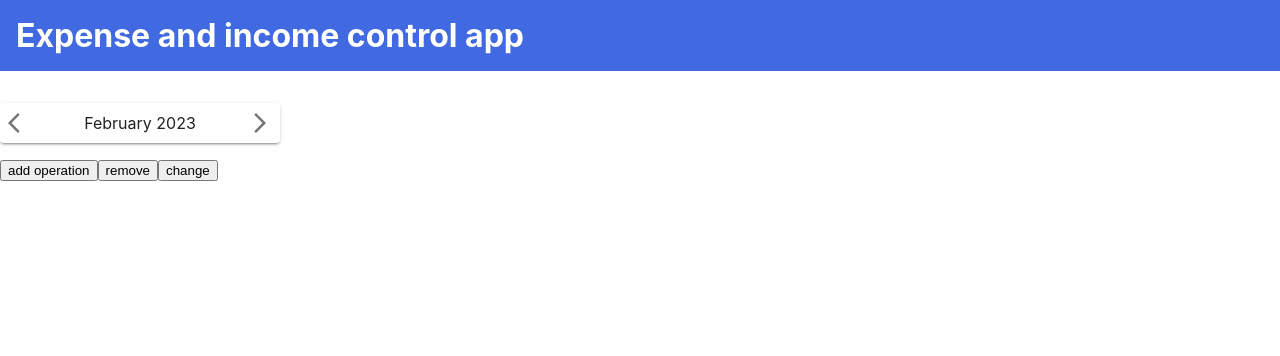
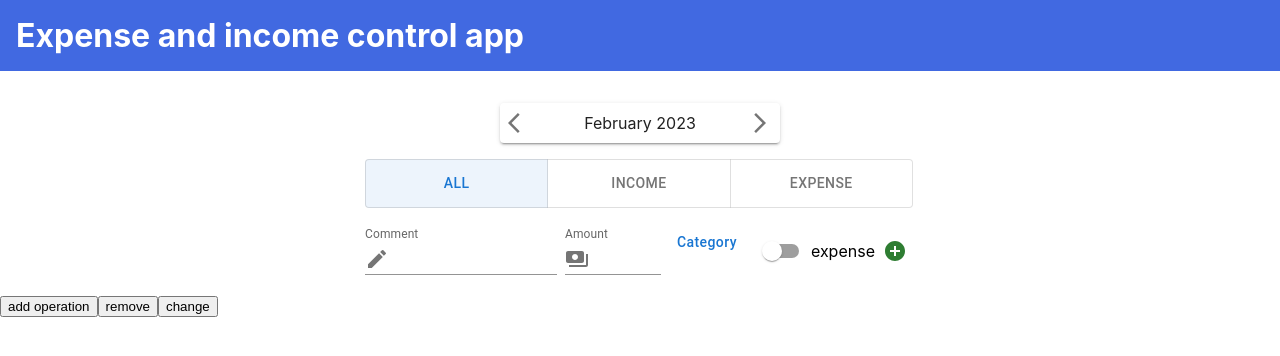
Before and after one commit to VladislavSrtkn/expenses-and-income-control-app, a React (Create React App) app: page / in a window 1280 px wide. Shown: the top 356 px of the page. Built offline with nearby package versions, Linux system fonts and the light colour scheme.

Commit message:
added inputs for submut new operations

```diff
--- /dev/null
+++ b/src/features/filters/categories.js
@@ -0,0 +1 @@
+export const categories = ['Unknown', 'Salary', 'Products', 'Utilities', 'Clothes'];
--- a/src/features/filters/filtersSlice.js
+++ b/src/features/filters/filtersSlice.js
@@ -3,7 +3,7 @@ import { createSlice } from '@reduxjs/toolkit';
 export const typeFilters = {
   All: 'all',
   Income: 'income',
-  Expenses: 'expenses',
+  Expenses: 'expense',
 };
 
 const today = new Date();
--- a/src/features/header/Header.js
+++ b/src/features/header/Header.js
@@ -1,5 +1,20 @@
 import DateFilter from './DateFilter';
+import StatusFilter from './SatusFilter';
+import Grid2 from '@mui/material/Unstable_Grid2/Grid2';
+import InputForNewOperations from './InputForNewOperations';
 
 export default function Header() {
-  return <DateFilter />;
+  return (
+    <Grid2 container alignContent='center' textAlign='center' direction='column' rowSpacing={2}>
+      <Grid2 item>
+        <DateFilter />
+      </Grid2>
+      <Grid2 item>
+        <StatusFilter />
+      </Grid2>
+      <Grid2 item>
+        <InputForNewOperations />
+      </Grid2>
+    </Grid2>
+  );
 }
--- /dev/null
+++ b/src/features/header/InputForNewOperations.js
@@ -0,0 +1,138 @@
+import { useState } from 'react';
+import Switch from '@mui/material/Switch';
+import TextField from '@mui/material/TextField';
+import InputAdornment from '@mui/material/InputAdornment';
+import CreateIcon from '@mui/icons-material/Create';
+import PaymentsIcon from '@mui/icons-material/Payments';
+import Button from '@mui/material/Button';
+import Menu from '@mui/material/Menu';
+import MenuItem from '@mui/material/MenuItem';
+
+import { categories } from '../filters/categories';
+import Grid2 from '@mui/material/Unstable_Grid2/Grid2';
+
+import AddCircleIcon from '@mui/icons-material/AddCircle';
+import { IconButton } from '@mui/material';
+import { useDispatch, useSelector } from 'react-redux';
+
+import { operationAdded, saveNewOperation } from '../operations/operationsSlice';
+
+export default function InputForNewOperations() {
+  const dispatch = useDispatch();
+
+  const filterDate = useSelector((state) => state.filters.date);
+  const { year, month } = filterDate;
+
+  const [text, setText] = useState('');
+  const [amount, setAmount] = useState('');
+  const [category, setCategory] = useState('');
+  const [type, setType] = useState('expense');
+  const handleSwitchType = () => (type === 'expense' ? setType('income') : setType('expense'));
+
+  const [anchorEl, setAnchorEl] = useState(null);
+  const open = Boolean(anchorEl);
+  const handleClick = (e) => setAnchorEl(e.currentTarget);
+  const handleClose = () => setAnchorEl(null);
+  const handlePick = (cat) => {
+    setAnchorEl(null);
+    setCategory(cat);
+  };
+
+  const addNewOpeartion = () => {
+    const operationObj = saveNewOperation(text, amount, type, year, month);
+    dispatch(operationAdded(operationObj));
+    setText('');
+    setAmount('');
+    setCategory('');
+    setType('expense');
+  };
+
+  const categoryOptions = categories.map((category, i) => (
+    <MenuItem key={i} onClick={() => handlePick(category)}>
+      {category}
+    </MenuItem>
+  ));
+
+  return (
+    <Grid2 container direction='row' alignItems='center' justifyContent='center' columnSpacing={1}>
+      <Grid2 item>
+        <TextField
+          variant='standard'
+          label='Comment'
+          sx={{ maxWidth: '12rem' }}
+          value={text}
+          onChange={(e) => setText(e.target.value)}
+          helperText={2 === 3 ? 'Please enter a comment' : ''}
+          InputProps={{
+            startAdornment: (
+              <InputAdornment position='start'>
+                <CreateIcon />
+              </InputAdornment>
+            ),
+          }}
+        />
+      </Grid2>
+      <Grid2 item>
+        <TextField
+          variant='standard'
+          label='Amount'
+          sx={{ maxWidth: '6rem' }}
+          value={amount}
+          onChange={(e) => setAmount(e.target.value)}
+          helperText={2 === 3 ? 'Please enter an amount' : ''}
+          InputProps={{
+            startAdornment: (
+              <InputAdornment position='start'>
+                <PaymentsIcon />
+              </InputAdornment>
+            ),
+          }}
+        />
+      </Grid2>
+      <Grid2 item>
+        <Button
+          id='basic-button'
+          aria-controls={open ? 'basic-menu' : undefined}
+          aria-haspopup='true'
+          aria-expanded={open ? 'true' : undefined}
+          onClick={handleClick}
+          sx={{ display: 'inline-block', textTransform: 'none' }}
+        >
+          Category
+          <div
+            className={category}
+            style={{
+              width: '100%',
+              height: '1.2rem',
+              display: 'flex',
+              alignItems: 'center',
+              justifyContent: 'center',
+              borderRadius: '0.3em',
+            }}
+          >
+            <span style={{ color: '#fff' }}>{category}</span>
+          </div>
+        </Button>
+        <Menu
+          id='basic-menu'
+          anchorEl={anchorEl}
+          open={open}
+          onClose={handleClose}
+          MenuListProps={{
+            'aria-labelledby': 'basic-button',
+          }}
+        >
+          {categoryOptions}
+        </Menu>
+      </Grid2>
+
+      <Grid2 item display='flex' alignItems='center'>
+        <Switch onChange={handleSwitchType} />
+        <label>{type}</label>
+        <IconButton color='success' onClick={addNewOpeartion}>
+          <AddCircleIcon />
+        </IconButton>
+      </Grid2>
+    </Grid2>
+  );
+}
--- /dev/null
+++ b/src/features/header/SatusFilter.js
@@ -0,0 +1,32 @@
+import ToggleButton from '@mui/material/ToggleButton';
+import ToggleButtonGroup from '@mui/material/ToggleButtonGroup';
+import { useSelector, useDispatch } from 'react-redux';
+import { typeFilterChanged } from '../filters/filtersSlice';
+
+export default function StatusFilter() {
+  const status = useSelector((state) => state.filters.type);
+
+  const dispatch = useDispatch();
+  const switchStatusFilter = (e) => dispatch(typeFilterChanged(e.target.value));
+
+  return (
+    <ToggleButtonGroup
+      color='primary'
+      value={status}
+      exclusive
+      onChange={switchStatusFilter}
+      aria-label="Operation's status"
+      sx={{ width: '-webkit-fill-available' }}
+    >
+      <ToggleButton value='all' sx={{ width: '33.33%' }}>
+        All
+      </ToggleButton>
+      <ToggleButton value='income' sx={{ width: '33.33%' }}>
+        Income
+      </ToggleButton>
+      <ToggleButton value='expense' sx={{ width: '33.33%' }}>
+        Expense
+      </ToggleButton>
+    </ToggleButtonGroup>
+  );
+}
--- a/src/features/operations/OperationsList.js
+++ b/src/features/operations/OperationsList.js
@@ -1,8 +1,9 @@
 import { List, ListItem, ListItemText } from '@mui/material';
-import { useDispatch, useSelector } from 'react-redux';
+import { useSelector } from 'react-redux';
 
 export default function OperationsList() {
   const filterDate = useSelector((state) => state.filters.date);
+  const filterType = useSelector((state) => state.filters.type);
   const { year, month } = filterDate;
 
   const operations = useSelector((state) => Object.values(state.operations.entities));
@@ -10,8 +11,9 @@ export default function OperationsList() {
   const selectedMonthOperations = operations.filter((operation) => {
     const matchedYear = operation.year === year;
     const matchedMonth = operation.month === month;
+    const matchedType = operation.type === filterType || filterType === 'all';
 
-    return matchedYear && matchedMonth;
+    return matchedYear && matchedMonth && matchedType;
   });
 
   const input = selectedMonthOperations.map((item) => (
--- a/src/features/operations/operationsSlice.js
+++ b/src/features/operations/operationsSlice.js
@@ -1,11 +1,11 @@
 import { createSlice, createEntityAdapter } from '@reduxjs/toolkit';
-import { useSelector } from 'react-redux';
 
 const operationsAdapter = createEntityAdapter();
 const initialState = operationsAdapter.getInitialState();
 
-export function saveNewOperation(text, amount, operationType, year, month) {
-  return { id: 0, text, amount, operationType, year, month };
+export function saveNewOperation(text, amount, type, year, month) {
+  const id = month * Math.random();
+  return { id, text, amount, type, year, month };
 }
 
 const operationsSlice = createSlice({
--- a/src/index.css
+++ b/src/index.css
@@ -1,13 +1,27 @@
 body {
   margin: 0;
-  font-family: -apple-system, BlinkMacSystemFont, 'Segoe UI', 'Roboto', 'Oxygen',
-    'Ubuntu', 'Cantarell', 'Fira Sans', 'Droid Sans', 'Helvetica Neue',
-    sans-serif;
+  font-family: -apple-system, BlinkMacSystemFont, 'Segoe UI', 'Roboto', 'Oxygen', 'Ubuntu',
+    'Cantarell', 'Fira Sans', 'Droid Sans', 'Helvetica Neue', sans-serif;
   -webkit-font-smoothing: antialiased;
   -moz-osx-font-smoothing: grayscale;
 }
 
 code {
-  font-family: source-code-pro, Menlo, Monaco, Consolas, 'Courier New',
-    monospace;
+  font-family: source-code-pro, Menlo, Monaco, Consolas, 'Courier New', monospace;
 }
+
+.Salary {
+  background-color: #4daf3c;
+}
+.Products {
+  background-color: #f3b619;
+}
+.Utilities {
+  background-color: #dd446c;
+}
+.Clothes {
+  background-color: #058795;
+}
+/* .Unknown {
+  background-color: #757575;
+} */
```
Also changed, not shown: 1 other file (tests, documents, lock files or other folders).
